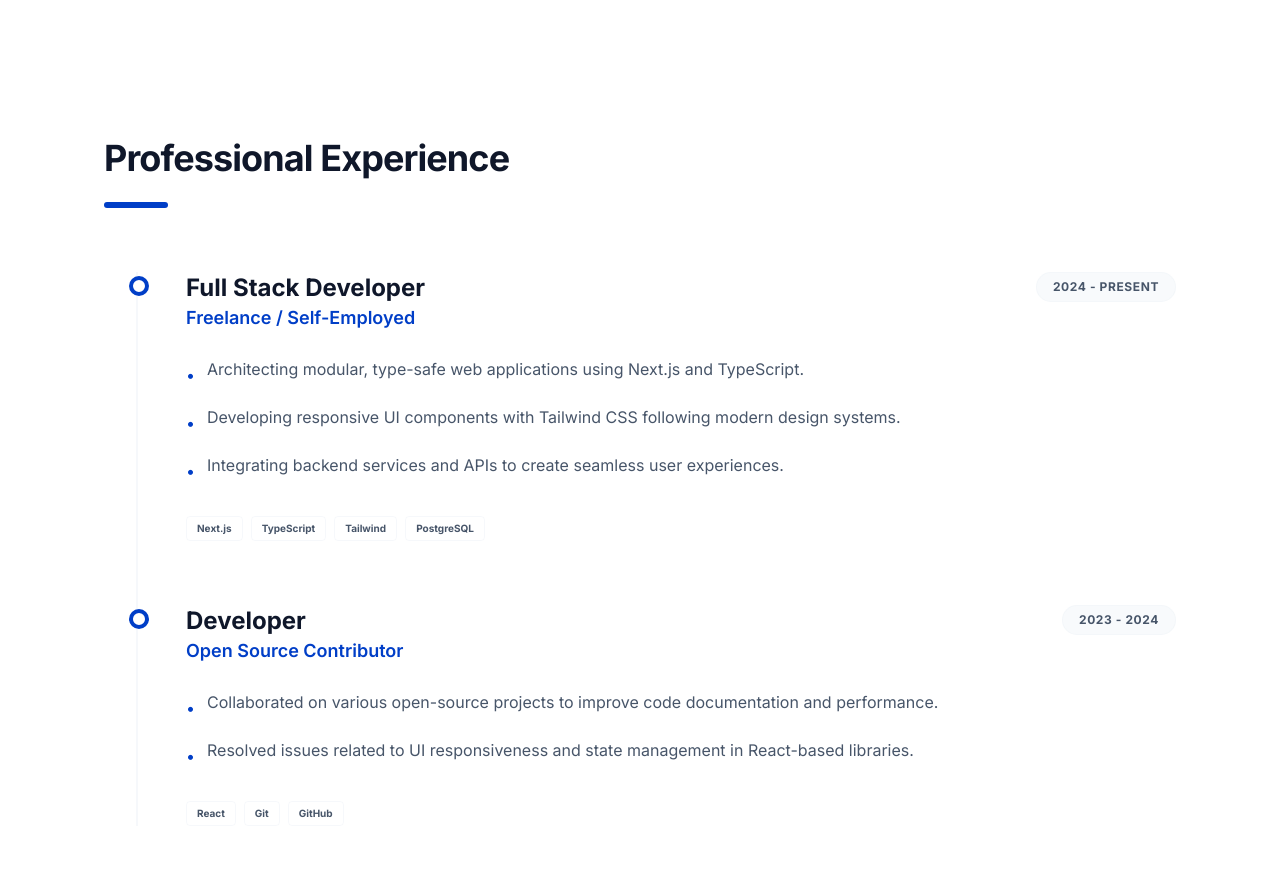
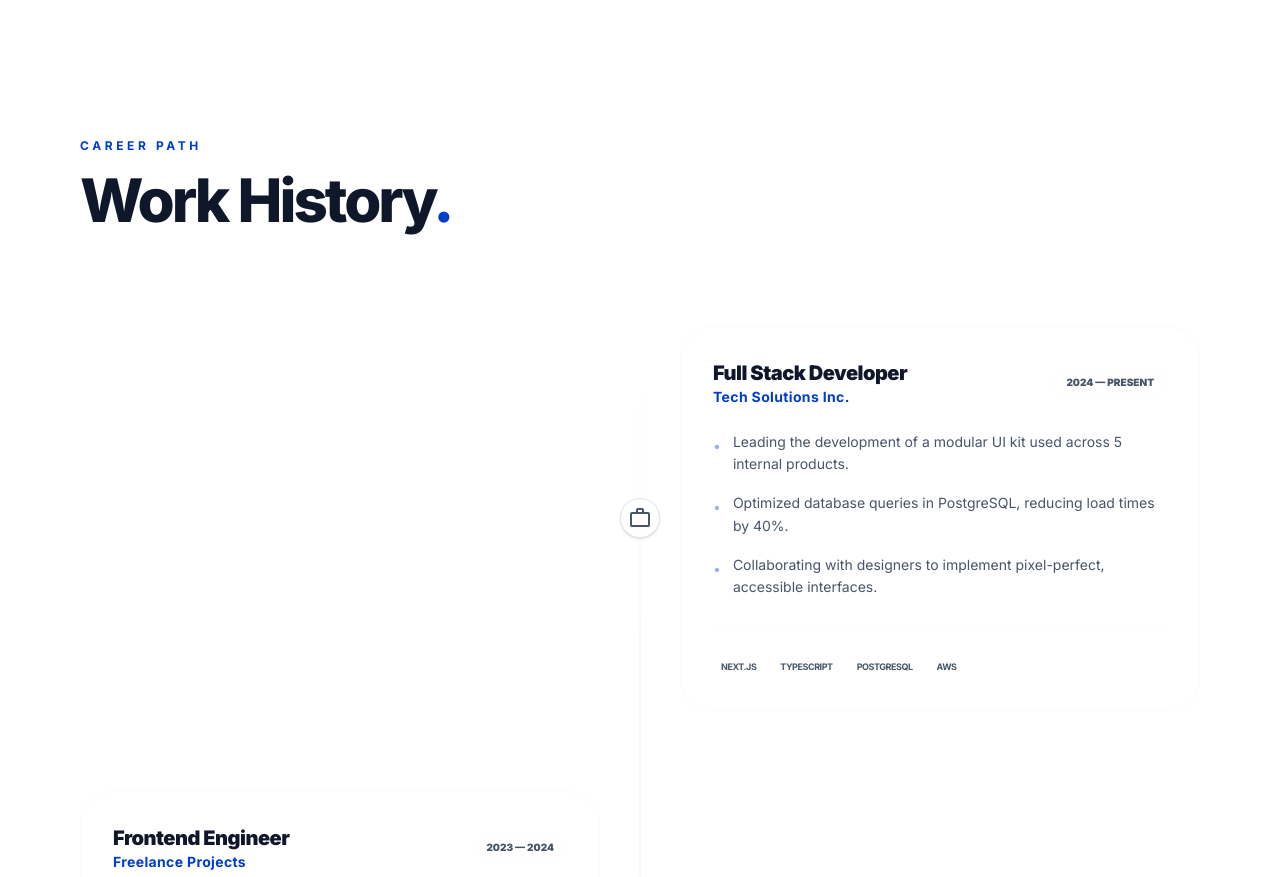
Before and after one commit to abhishek-nicorai/Abhishek-Portfolio, a Next.js app: page / in a window 1280 px wide. Shown: the part 1920-2797 px from the top of the page. Built offline with nearby package versions, Linux system fonts and the light colour scheme.

Commit message:
implement premium alternating work history timeline

```diff
--- a/src/components/ExpertiseRow.tsx
+++ b/src/components/ExpertiseRow.tsx
@@ -10,7 +10,7 @@ interface ExpertiseRowProps {
 
 export const ExpertiseRow = ({ id, area, description, tools }: ExpertiseRowProps) => {
   return (
-    <div className="group relative py-20 border-b border-outline-variant/30 transition-all duration-500 hover:px-15">
+    <div className="group relative py-20 border-b border-outline-variant/30 transition-all duration-500 hover:px-10">
       {/* Background Hover Effect */}
       <div className="absolute inset-0 bg-primary/[0.01] opacity-0 group-hover:opacity-100 transition-all duration-500 -z-10 rounded-2xl" />
 
--- a/src/components/Footer.tsx
+++ b/src/components/Footer.tsx
@@ -1,36 +1,96 @@
-import { CONTACT_INFO } from "@/constants";
+"use client";
+import React from 'react';
+import { CONTACT_DATA } from "@/constants";
+
+const SOCIAL_ICONS = [
+  {
+    name: "LinkedIn",
+    href: CONTACT_DATA.linkedin,
+    svg: (
+      <svg className="w-5 h-5" fill="currentColor" viewBox="0 0 24 24">
+        <path d="M19 0h-14c-2.761 0-5 2.239-5 5v14c0 2.761 2.239 5 5 5h14c2.762 0 5-2.238 5-5v-14c0-2.761-2.238-5-5-5zm-11 19h-3v-11h3v11zm-1.5-12.268c-.966 0-1.75-.79-1.75-1.764s.784-1.764 1.75-1.764 1.75.79 1.75 1.764-.783 1.764-1.75 1.764zm13.5 12.268h-3v-5.604c0-3.368-4-3.113-4 0v5.604h-3v-11h3v1.765c1.396-2.586 7-2.777 7 2.476v6.759z" />
+      </svg>
+    ),
+  },
+  {
+    name: "GitHub",
+    href: CONTACT_DATA.github,
+    svg: (
+      <svg className="w-5 h-5" fill="currentColor" viewBox="0 0 24 24">
+        <path d="M12 0c-6.626 0-12 5.373-12 12 0 5.302 3.438 9.8 8.207 11.387.599.111.793-.261.793-.577v-2.234c-3.338.726-4.042-1.416-4.042-1.416-.546-1.387-1.333-1.756-1.333-1.756-1.089-.745.083-.729.083-.729 1.205.084 1.839 1.237 1.839 1.237 1.07 1.834 2.807 1.304 3.492.997.107-.775.418-1.305.762-1.604-2.665-.305-5.467-1.334-5.467-5.931 0-1.311.469-2.381 1.236-3.221-.124-.303-.535-1.524.117-3.176 0 0 1.008-.322 3.301 1.23.957-.266 1.983-.399 3.003-.404 1.02.005 2.047.138 3.006.404 2.291-1.552 3.297-1.23 3.297-1.23.653 1.653.242 2.874.118 3.176.77.84 1.235 1.911 1.235 3.221 0 4.609-2.807 5.624-5.479 5.921.43.372.823 1.102.823 2.222v3.293c0 .319.192.694.801.576 4.765-1.589 8.199-6.086 8.199-11.386 0-6.627-5.373-12-12-12z" />
+      </svg>
+    ),
+  },
+  {
+    name: "X (Twitter)",
+    href: CONTACT_DATA.twitter,
+    svg: (
+      <svg className="w-5 h-5" fill="currentColor" viewBox="0 0 24 24">
+        <path d="M18.901 1.153h3.68l-8.04 9.19L24 22.846h-7.406l-5.8-7.584-6.638 7.584H.474l8.6-9.83L0 1.154h7.594l5.243 6.932 6.064-6.933zm-1.292 19.49h2.039L6.486 3.24H4.298l13.311 17.403z" />
+      </svg>
+    ),
+  },
+  {
+    name: "WhatsApp",
+    href: `https://wa.me/${CONTACT_DATA.whatsapp.replace('+', '')}`,
+    svg: (
+      <svg className="w-5 h-5" fill="currentColor" viewBox="0 0 24 24">
+        <path d="M.057 24l1.687-6.163c-1.041-1.804-1.588-3.849-1.587-5.946.003-6.556 5.338-11.891 11.893-11.891 3.181.001 6.167 1.24 8.413 3.488 2.245 2.248 3.481 5.236 3.48 8.417-.003 6.557-5.338 11.892-11.893 11.892-1.997-.001-3.951-.5-5.688-1.448l-6.305 1.652zm6.599-3.819c1.614.96 3.204 1.488 4.887 1.488 5.235 0 9.497-4.263 9.499-9.498 0-2.54-.988-4.927-2.782-6.72s-4.183-2.783-6.722-2.783c-5.239 0-9.504 4.263-9.507 9.502-.001 1.77.481 3.434 1.411 4.939l-1.005 3.676 3.769-.988zm11.526-7.078c-.163-.082-1.074-.531-1.24-.592-.165-.06-.285-.09-.404.091-.119.181-.464.592-.569.702-.104.11-.208.124-.37.043-.162-.082-.686-.253-1.306-.806-.483-.43-.808-.961-.903-1.124-.095-.163-.01-.251.071-.332.074-.073.163-.19.245-.286.083-.095.11-.163.165-.272.055-.11.027-.204-.014-.286-.041-.082-.404-.992-.553-1.353-.145-.354-.294-.306-.404-.311-.104-.005-.224-.006-.344-.006-.12 0-.314.045-.479.224-.164.181-.626.612-.626 1.493 0 .882.641 1.735.731 1.856.09.12 1.261 1.925 3.055 2.702.427.185.76.295 1.019.378.429.135.819.116 1.127.07.344-.051 1.074-.439 1.224-.863.15-.424.15-.788.104-.863-.045-.075-.164-.112-.327-.194z" />
+      </svg>
+    ),
+  },
+];
 
 export const Footer = () => {
   const currentYear = new Date().getFullYear();
 
   return (
-    <footer className="bg-white border-t border-outline-variant/10">
-      <div className="max-w-[1120px] mx-auto px-6 py-20 flex flex-col md:flex-row justify-between items-center gap-12">
+    <footer className="bg-[#f0f2f5] py-24 px-6 border-t border-outline-variant/10">
+      <div className="max-w-[1120px] mx-auto">
+        <div className="flex flex-col items-center text-center space-y-12">
 
-        <div className="text-center md:text-left">
-          <div className="text-2xl font-black text-on-surface mb-3 tracking-tighter">
-            DevPortfolio
-          </div>
-          <p className="text-[10px] font-bold text-on-surface-variant tracking-[0.2em] uppercase">
-            © {currentYear} SOFTWARE DEVELOPER. BUILT WITH PRECISION.
+          {/* Brand Heading */}
+          <div className="space-y-4">
+            <h2 className="text-4xl md:text-5xl font-black text-on-surface tracking-tighter">
+              Abhishek<span className="text-primary">.</span>
+            </h2>
+            <p className="text-on-surface-variant font-medium max-w-sm mx-auto text-sm leading-relaxed">
+              Designed with purpose. Built with precision.
+              Available for world-class engineering challenges.
             </p>
           </div>
 
-        <div className="flex gap-10">
-          {[
-            { label: "GITHUB", href: CONTACT_INFO.github },
-            { label: "LINKEDIN", href: CONTACT_INFO.linkedin },
-            { label: "TWITTER", href: CONTACT_INFO.twitter },
-          ].map((link) => (
+          {/* Social Icons Hub */}
+          <div className="flex items-center gap-4">
+            {SOCIAL_ICONS.map((social) => (
               <a
-              key={link.label}
-              href={link.href}
+                key={social.name}
+                href={social.href}
                 target="_blank"
-              className="text-[10px] font-bold text-on-surface-variant hover:text-primary transition-all tracking-widest"
+                rel="noopener noreferrer"
+                className="w-12 h-12 flex items-center justify-center rounded-2xl bg-surface-container-low text-on-surface-variant hover:bg-primary hover:text-white transition-all duration-500 shadow-sm"
+                aria-label={social.name}
               >
-              {link.label}
+                {social.svg}
               </a>
             ))}
+          </div>
+
+          {/* Bottom metadata */}
+          <div className="w-full pt-12 border-t border-outline-variant/10 flex flex-col md:flex-row justify-between items-center gap-6">
+            <p className="text-[10px] font-bold text-on-surface-variant tracking-[0.3em] uppercase opacity-50">
+              © {currentYear} Software Engineer
+            </p>
+            <div className="flex items-center gap-6">
+              <span className="text-[10px] font-bold text-on-surface-variant tracking-[0.3em] uppercase opacity-50">
+                Next.js 15
+              </span>
+              <span className="text-[10px] font-bold text-on-surface-variant tracking-[0.3em] uppercase opacity-50">
+                Tailwind v4
+              </span>
+            </div>
+          </div>
+
         </div>
       </div>
     </footer>
--- a/src/constants/index.ts
+++ b/src/constants/index.ts
@@ -58,31 +58,57 @@ export const EXPERTISE_DATA = [
 // Leave this empty for now if you are a student, or add your details
 export const EXPERIENCES: Experience[] = [
   {
-    company: "Freelance / Self-Employed",
+    company: "Tech Solutions Inc.",
     role: "Full Stack Developer",
-    duration: "2024 - Present",
+    duration: "2024 — PRESENT",
     description: [
-      "Architecting modular, type-safe web applications using Next.js and TypeScript.",
-      "Developing responsive UI components with Tailwind CSS following modern design systems.",
-      "Integrating backend services and APIs to create seamless user experiences.",
+      "Leading the development of a modular UI kit used across 5 internal products.",
+      "Optimized database queries in PostgreSQL, reducing load times by 40%.",
+      "Collaborating with designers to implement pixel-perfect, accessible interfaces."
     ],
-    skills: ["Next.js", "TypeScript", "Tailwind", "PostgreSQL"],
+    skills: ["Next.js", "TypeScript", "PostgreSQL", "AWS"]
   },
   {
-    company: "Open Source Contributor",
-    role: "Developer",
-    duration: "2023 - 2024",
+    company: "Freelance Projects",
+    role: "Frontend Engineer",
+    duration: "2023 — 2024",
     description: [
-      "Collaborated on various open-source projects to improve code documentation and performance.",
-      "Resolved issues related to UI responsiveness and state management in React-based libraries.",
+      "Built and deployed over 10+ responsive websites for international clients.",
+      "Mastered modern styling tools like Tailwind CSS and Framer Motion for animations.",
+      "Integrated various headless CMS platforms for dynamic content management."
     ],
-    skills: ["React", "Git", "GitHub"],
+    skills: ["React", "Tailwind", "Figma", "Sanity.io"]
+  }
+];
+
+export const CONTACT_DATA = {
+  email: "yourname@example.com",
+  whatsapp: "+919876543210",
+  github: "https://github.com/yourusername",
+  linkedin: "https://linkedin.com/in/yourusername",
+  twitter: "https://twitter.com/yourusername",
+  location: "Your City, Country",
+  availability: "Currently accepting new projects",
+  web3forms_key: "YOUR_KEY_HERE" // Get yours at web3forms.com
+};
+
+export const FOOTER_LINKS = [
+  {
+    title: "Navigation",
+    links: [
+      { label: "Home", href: "#home" },
+      { label: "Experience", href: "#experience" },
+      { label: "Projects", href: "#projects" },
+      { label: "Contact", href: "#contact" },
+    ],
+  },
+  {
+    title: "Socials",
+    links: [
+      { label: "GitHub", href: CONTACT_DATA.github },
+      { label: "LinkedIn", href: CONTACT_DATA.linkedin },
+      { label: "Twitter", href: CONTACT_DATA.twitter },
+      { label: "WhatsApp", href: `https://wa.me/${CONTACT_DATA.whatsapp.replace('+', '')}` },
+    ],
   },
 ];
-
-export const CONTACT_INFO = {
-  email: "abhishektn27@gmail.com", // Replace with your real email
-  linkedin: "https://linkedin.com/in/yourusername",
-  github: "https://github.com/yourusername",
-  twitter: "https://twitter.com/yourusername",
-};
--- a/src/sections/Experience.tsx
+++ b/src/sections/Experience.tsx
@@ -2,48 +2,59 @@ import { EXPERIENCES } from "@/constants";
 
 export const Experience = () => {
   return (
-    <section id="experience" className="py-24 bg-white">
-      <div className="max-w-[1120px] mx-auto px-6">
+    <section id="experience" className="py-32 px-6 bg-surface">
+      <div className="max-w-[1120px] mx-auto">
 
-        <div className="mb-16">
-          <h2 className="text-4xl font-bold text-on-surface tracking-tight">Professional Experience</h2>
-          <div className="w-16 h-1.5 bg-primary mt-6 rounded-full"></div>
+        {/* Section Header */}
+        <div className="mb-24">
+          <p className="text-xs font-bold text-primary uppercase tracking-[0.3em] mb-4">Career Path</p>
+          <h2 className="text-5xl md:text-6xl font-extrabold text-on-surface tracking-tighter">
+            Work History<span className="text-primary">.</span>
+          </h2>
         </div>
 
-        <div className="relative border-l-2 border-outline-variant/30 ml-4 md:ml-8 pl-8 md:pl-12 space-y-16">
+        {/* Experience List */}
+        <div className="space-y-20 relative before:absolute before:inset-0 before:ml-5 before:-translate-x-px md:before:mx-auto md:before:translate-x-0 before:h-full before:w-0.5 before:bg-gradient-to-b before:from-transparent before:via-outline-variant/30 before:to-transparent">
+
           {EXPERIENCES.map((exp, index) => (
-            <div key={index} className="relative">
-              {/* Timeline Dot */}
-              <div className="absolute -left-[41px] md:-left-[57px] top-1 w-5 h-5 bg-white border-4 border-primary rounded-full" />
+            <div key={index} className="relative flex items-center justify-between md:justify-normal md:odd:flex-row-reverse group is-active">
 
-              <div className="flex flex-col md:flex-row md:justify-between md:items-start gap-4">
-                <div>
-                  <h3 className="text-2xl font-bold text-on-surface">{exp.role}</h3>
-                  <p className="text-lg text-primary font-semibold">{exp.company}</p>
-                </div>
-                <span className="px-4 py-1.5 bg-surface-container text-on-surface-variant text-xs font-bold rounded-full border border-outline-variant/20 uppercase tracking-wider">
-                  {exp.duration}
-                </span>
+              {/* The Timeline Dot */}
+              <div className="flex items-center justify-center w-10 h-10 rounded-full border border-outline-variant bg-surface text-on-surface-variant absolute left-0 md:left-1/2 md:-ml-5 shadow-sm group-hover:border-primary group-hover:text-primary transition-colors duration-500 z-10">
+                <span className="material-symbols-outlined text-[18px] font-fill-1">work</span>
               </div>
 
-              <ul className="mt-6 space-y-4 max-w-3xl">
-                {exp.description.map((point, i) => (
-                  <li key={i} className="flex gap-3 text-on-surface-variant leading-relaxed">
-                    <span className="text-primary mt-1.5">•</span>
-                    {point}
-                  </li>
-                ))}
-              </ul>
+              {/* The Content Card */}
+              <div className="w-[calc(100%-4rem)] md:w-[calc(50%-2.5rem)] p-8 rounded-[2rem] border border-outline-variant/20 bg-white transition-all duration-500 hover:border-primary/20 hover:shadow-[0_20px_40px_-15px_rgba(0,0,0,0.05)]">
 
-              {exp.skills && (
-                <div className="flex flex-wrap gap-2 mt-8">
-                  {exp.skills.map((skill) => (
-                    <span key={skill} className="text-[10px] font-bold px-2.5 py-1 bg-surface-container-low border border-outline-variant/30 rounded text-on-surface-variant">
+                <div className="flex flex-col sm:flex-row sm:items-center justify-between gap-4 mb-6">
+                  <div>
+                    <h3 className="text-xl font-black text-on-surface tracking-tight">{exp.role}</h3>
+                    <p className="text-primary font-bold text-sm tracking-wide">{exp.company}</p>
+                  </div>
+                  <time className="text-[10px] font-black px-3 py-1 rounded-full bg-surface-container-low text-on-surface-variant border border-outline-variant/10 whitespace-nowrap">
+                    {exp.duration}
+                  </time>
+                </div>
+
+                <ul className="space-y-4 mb-8">
+                  {exp.description.map((point, i) => (
+                    <li key={i} className="flex gap-3 text-on-surface-variant text-sm leading-relaxed">
+                      <span className="text-primary/40 flex-shrink-0 mt-1">•</span>
+                      {point}
+                    </li>
+                  ))}
+                </ul>
+
+                {/* Tech Used in this Role */}
+                <div className="flex flex-wrap gap-2 pt-6 border-t border-outline-variant/10">
+                  {exp.skills?.map((skill) => (
+                    <span key={skill} className="text-[9px] font-bold px-2 py-1 bg-surface-container-low text-on-surface-variant rounded uppercase tracking-tighter">
                       {skill}
                     </span>
                   ))}
                 </div>
-              )}
+              </div>
             </div>
           ))}
         </div>
--- a/src/sections/Hero.tsx
+++ b/src/sections/Hero.tsx
@@ -2,7 +2,7 @@ import { Hero3D } from "@/components/Hero3D";
 
 export const Hero = () => {
   return (
-    <section className="pt-32 pb-24 px-6 max-w-[1120px] mx-auto relative z-10">
+    <section className="pt-14 pb-14 md:pt-24 md:pb-24 px-6 max-w-[1120px] mx-auto relative z-10">
       <div className="grid grid-cols-1 md:grid-cols-12 gap-12 items-center">
 
         {/* Text Content */}
--- a/src/sections/Projects.tsx
+++ b/src/sections/Projects.tsx
@@ -4,7 +4,7 @@ import { ProjectCard } from "@/components/ProjectCard";
 export const Projects = () => {
   return (
     <section id="projects" className="py-32 px-6">
-      <div className="max-w-[1200px] mx-auto">
+      <div className="max-w-[1120px] mx-auto">
 
         <div className="mb-20 max-w-2xl">
           <h2 className="text-5xl md:text-6xl font-extrabold text-on-surface tracking-tighter mb-8">
```
Also changed, not shown: src/sections/Contact.tsx (+90 -24 lines). Lines whose indentation alone changed are shown as unchanged.
